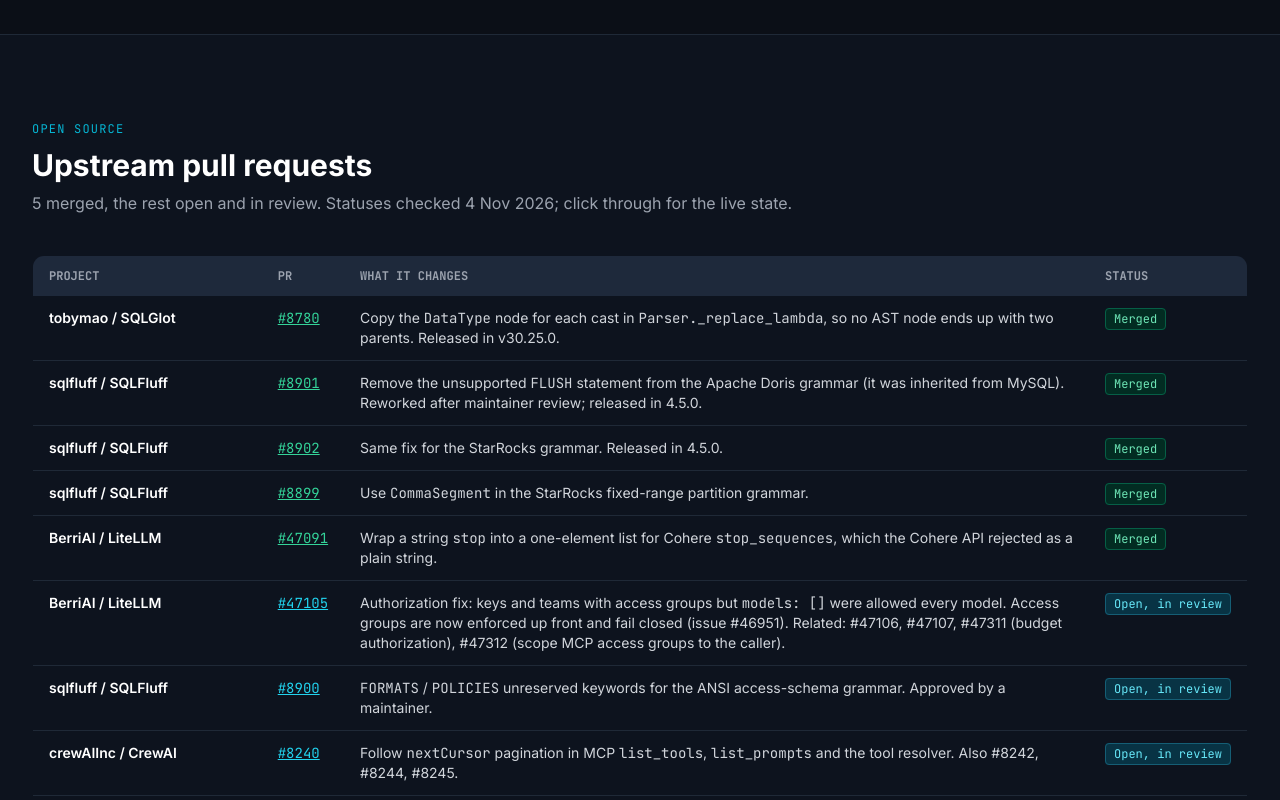
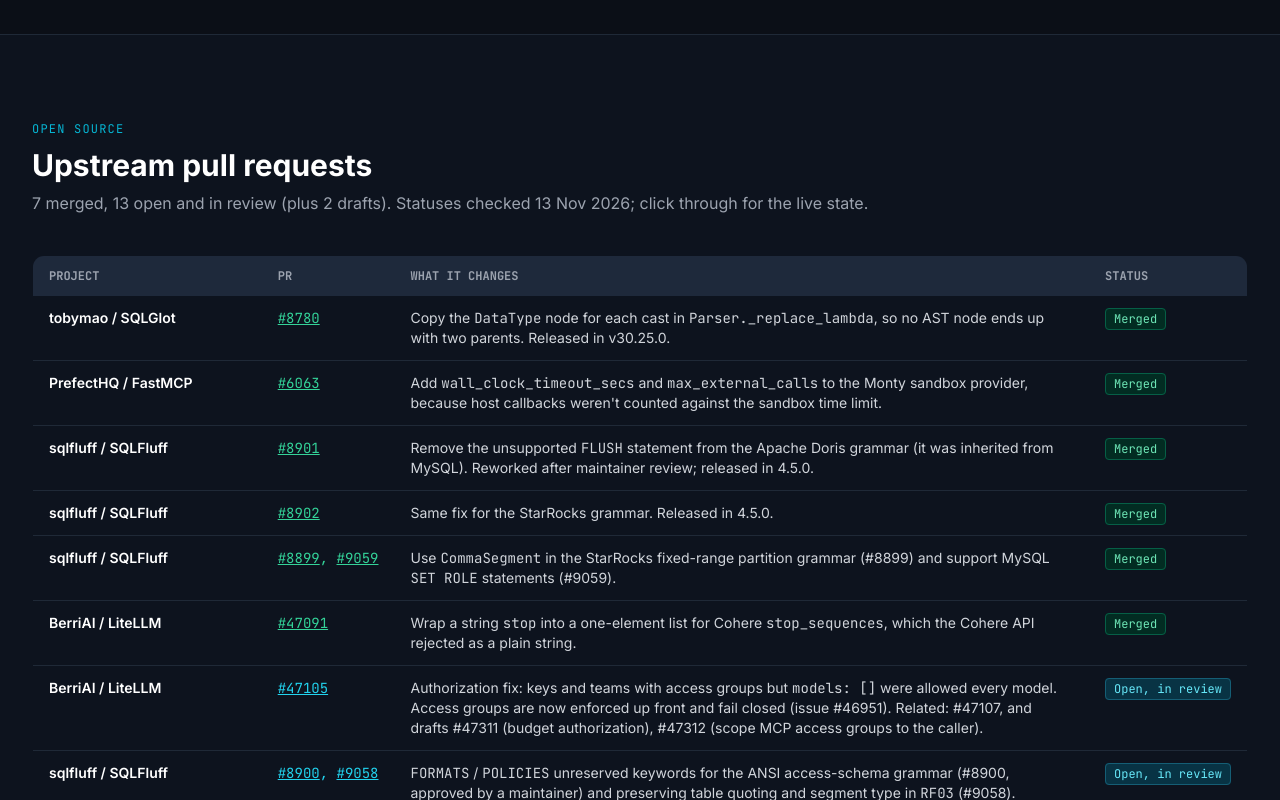
Before and after one commit to Pyhroff/pyhroff.github.io, a plain HTML site: page index.html in a window 1280 px wide. Shown: the part 2000-2800 px from the top of the page. Drawn offline with nearby package versions, Linux system fonts and the light colour scheme.

Commit message:
chore: update upstream PR ledger to 7 merged, 13 open (13 Nov 2026)

```diff
--- a/index.html
+++ b/index.html
@@ -4,11 +4,11 @@
     <meta charset="UTF-8">
     <meta name="viewport" content="width=device-width, initial-scale=1.0">
     <title>Praising Harris Ratnam (@Pyhroff) | Application & AI Security</title>
-    <meta name="description" content="Cybersecurity undergraduate (IIIT Kottayam, 2028) building and measuring static scanners for AI-agent inputs. 5 upstream PRs merged in SQLGlot, SQLFluff and LiteLLM; 4 packages on PyPI.">
+    <meta name="description" content="Cybersecurity undergraduate (IIIT Kottayam, 2028) building and measuring static scanners for AI-agent inputs. 7 upstream PRs merged in SQLGlot, SQLFluff, LiteLLM and FastMCP; 4 packages on PyPI.">
 
     <!-- Open Graph -->
     <meta property="og:title" content="Praising Harris Ratnam (@Pyhroff): Application & AI Security">
-    <meta property="og:description" content="Static scanners for MCP tool metadata, agent memory and RAG documents, measured on 135 public repos. 5 merged upstream PRs, 16 open. Looking for Summer 2027 internships.">
+    <meta property="og:description" content="Static scanners for MCP tool metadata, agent memory and RAG documents, measured on 135 public repos. 7 merged upstream PRs, 13 open. Looking for Summer 2027 internships.">
     <meta property="og:type" content="website">
     <meta property="og:url" content="https://pyhroff.github.io">
 
@@ -106,11 +106,11 @@
 
             <div class="mt-10 grid grid-cols-2 md:grid-cols-5 gap-4 max-w-4xl">
                 <div class="p-4 rounded-xl bg-surface border border-borderSubtle">
-                    <div class="text-2xl font-bold font-mono text-emerald-400">5</div>
+                    <div class="text-2xl font-bold font-mono text-emerald-400">7</div>
                     <div class="text-xs text-gray-400 mt-1">Upstream PRs merged</div>
                 </div>
                 <div class="p-4 rounded-xl bg-surface border border-borderSubtle">
-                    <div class="text-2xl font-bold font-mono text-primaryCyan">16</div>
+                    <div class="text-2xl font-bold font-mono text-primaryCyan">13</div>
                     <div class="text-xs text-gray-400 mt-1">Upstream PRs open, in review</div>
                 </div>
                 <div class="p-4 rounded-xl bg-surface border border-borderSubtle">
@@ -243,7 +243,7 @@
             <div class="mb-10">
                 <span class="text-xs font-mono text-primaryCyan uppercase tracking-widest">Open Source</span>
                 <h2 class="text-3xl font-bold text-white mt-2">Upstream pull requests</h2>
-                <p class="text-gray-400 mt-2">5 merged, the rest open and in review. Statuses checked 4 Nov 2026; click through for the live state.</p>
+                <p class="text-gray-400 mt-2">7 merged, 13 open and in review (plus 2 drafts). Statuses checked 13 Nov 2026; click through for the live state.</p>
             </div>
             <div class="overflow-x-auto">
                 <table class="w-full text-left text-sm border border-borderSubtle rounded-xl overflow-hidden">
@@ -263,6 +263,12 @@
                             <td class="py-3 px-4 whitespace-nowrap"><span class="px-2 py-0.5 rounded text-xs font-mono bg-emerald-950 text-emerald-300 border border-emerald-800">Merged</span></td>
                         </tr>
                         <tr class="hover:bg-surfaceRaised/50 align-top">
+                            <td class="py-3 px-4 font-semibold text-white whitespace-nowrap">PrefectHQ / FastMCP</td>
+                            <td class="py-3 px-4 font-mono text-emerald-400 whitespace-nowrap"><a href="https://github.com/PrefectHQ/fastmcp/pull/6063" target="_blank" rel="noopener" class="underline">#6063</a></td>
+                            <td class="py-3 px-4 text-gray-300">Add <code>wall_clock_timeout_secs</code> and <code>max_external_calls</code> to the Monty sandbox provider, because host callbacks weren't counted against the sandbox time limit.</td>
+                            <td class="py-3 px-4 whitespace-nowrap"><span class="px-2 py-0.5 rounded text-xs font-mono bg-emerald-950 text-emerald-300 border border-emerald-800">Merged</span></td>
+                        </tr>
+                        <tr class="hover:bg-surfaceRaised/50 align-top">
                             <td class="py-3 px-4 font-semibold text-white whitespace-nowrap">sqlfluff / SQLFluff</td>
                             <td class="py-3 px-4 font-mono text-emerald-400 whitespace-nowrap"><a href="https://github.com/sqlfluff/sqlfluff/pull/8901" target="_blank" rel="noopener" class="underline">#8901</a></td>
                             <td class="py-3 px-4 text-gray-300">Remove the unsupported <code>FLUSH</code> statement from the Apache Doris grammar (it was inherited from MySQL). Reworked after maintainer review; released in 4.5.0.</td>
@@ -276,8 +282,8 @@
                         </tr>
                         <tr class="hover:bg-surfaceRaised/50 align-top">
                             <td class="py-3 px-4 font-semibold text-white whitespace-nowrap">sqlfluff / SQLFluff</td>
-                            <td class="py-3 px-4 font-mono text-emerald-400 whitespace-nowrap"><a href="https://github.com/sqlfluff/sqlfluff/pull/8899" target="_blank" rel="noopener" class="underline">#8899</a></td>
-                            <td class="py-3 px-4 text-gray-300">Use <code>CommaSegment</code> in the StarRocks fixed-range partition grammar.</td>
+                            <td class="py-3 px-4 font-mono text-emerald-400 whitespace-nowrap"><a href="https://github.com/sqlfluff/sqlfluff/pull/8899" target="_blank" rel="noopener" class="underline">#8899</a>, <a href="https://github.com/sqlfluff/sqlfluff/pull/9059" target="_blank" rel="noopener" class="underline">#9059</a></td>
+                            <td class="py-3 px-4 text-gray-300">Use <code>CommaSegment</code> in the StarRocks fixed-range partition grammar (#8899) and support MySQL <code>SET ROLE</code> statements (#9059).</td>
                             <td class="py-3 px-4 whitespace-nowrap"><span class="px-2 py-0.5 rounded text-xs font-mono bg-emerald-950 text-emerald-300 border border-emerald-800">Merged</span></td>
                         </tr>
                         <tr class="hover:bg-surfaceRaised/50 align-top">
@@ -289,25 +295,19 @@
                         <tr class="hover:bg-surfaceRaised/50 align-top">
                             <td class="py-3 px-4 font-semibold text-white whitespace-nowrap">BerriAI / LiteLLM</td>
                             <td class="py-3 px-4 font-mono text-cyan-400 whitespace-nowrap"><a href="https://github.com/BerriAI/litellm/pull/47105" target="_blank" rel="noopener" class="underline">#47105</a></td>
-                            <td class="py-3 px-4 text-gray-300">Authorization fix: keys and teams with access groups but <code>models: []</code> were allowed every model. Access groups are now enforced up front and fail closed (issue #46951). Related: #47106, #47107, #47311 (budget authorization), #47312 (scope MCP access groups to the caller).</td>
+                            <td class="py-3 px-4 text-gray-300">Authorization fix: keys and teams with access groups but <code>models: []</code> were allowed every model. Access groups are now enforced up front and fail closed (issue #46951). Related: #47107, and drafts #47311 (budget authorization), #47312 (scope MCP access groups to the caller).</td>
                             <td class="py-3 px-4 whitespace-nowrap"><span class="px-2 py-0.5 rounded text-xs font-mono bg-cyan-950 text-cyan-300 border border-cyan-800">Open, in review</span></td>
                         </tr>
                         <tr class="hover:bg-surfaceRaised/50 align-top">
                             <td class="py-3 px-4 font-semibold text-white whitespace-nowrap">sqlfluff / SQLFluff</td>
-                            <td class="py-3 px-4 font-mono text-cyan-400 whitespace-nowrap"><a href="https://github.com/sqlfluff/sqlfluff/pull/8900" target="_blank" rel="noopener" class="underline">#8900</a></td>
-                            <td class="py-3 px-4 text-gray-300"><code>FORMATS</code> / <code>POLICIES</code> unreserved keywords for the ANSI access-schema grammar. Approved by a maintainer.</td>
+                            <td class="py-3 px-4 font-mono text-cyan-400 whitespace-nowrap"><a href="https://github.com/sqlfluff/sqlfluff/pull/8900" target="_blank" rel="noopener" class="underline">#8900</a>, <a href="https://github.com/sqlfluff/sqlfluff/pull/9058" target="_blank" rel="noopener" class="underline">#9058</a></td>
+                            <td class="py-3 px-4 text-gray-300"><code>FORMATS</code> / <code>POLICIES</code> unreserved keywords for the ANSI access-schema grammar (#8900, approved by a maintainer) and preserving table quoting and segment type in <code>RF03</code> (#9058).</td>
                             <td class="py-3 px-4 whitespace-nowrap"><span class="px-2 py-0.5 rounded text-xs font-mono bg-cyan-950 text-cyan-300 border border-cyan-800">Open, in review</span></td>
                         </tr>
                         <tr class="hover:bg-surfaceRaised/50 align-top">
                             <td class="py-3 px-4 font-semibold text-white whitespace-nowrap">crewAIInc / CrewAI</td>
                             <td class="py-3 px-4 font-mono text-cyan-400 whitespace-nowrap"><a href="https://github.com/crewAIInc/crewAI/pull/8240" target="_blank" rel="noopener" class="underline">#8240</a></td>
                             <td class="py-3 px-4 text-gray-300">Follow <code>nextCursor</code> pagination in MCP <code>list_tools</code>, <code>list_prompts</code> and the tool resolver. Also #8242, #8244, #8245.</td>
-                            <td class="py-3 px-4 whitespace-nowrap"><span class="px-2 py-0.5 rounded text-xs font-mono bg-cyan-950 text-cyan-300 border border-cyan-800">Open, in review</span></td>
-                        </tr>
-                        <tr class="hover:bg-surfaceRaised/50 align-top">
-                            <td class="py-3 px-4 font-semibold text-white whitespace-nowrap">PrefectHQ / FastMCP</td>
-                            <td class="py-3 px-4 font-mono text-cyan-400 whitespace-nowrap"><a href="https://github.com/PrefectHQ/fastmcp/pull/6063" target="_blank" rel="noopener" class="underline">#6063</a></td>
-                            <td class="py-3 px-4 text-gray-300">Add <code>wall_clock_timeout_secs</code> and <code>max_external_calls</code> to the Monty sandbox provider, because host callbacks weren't counted against the sandbox time limit.</td>
                             <td class="py-3 px-4 whitespace-nowrap"><span class="px-2 py-0.5 rounded text-xs font-mono bg-cyan-950 text-cyan-300 border border-cyan-800">Open, in review</span></td>
                         </tr>
                         <tr class="hover:bg-surfaceRaised/50 align-top">
```
